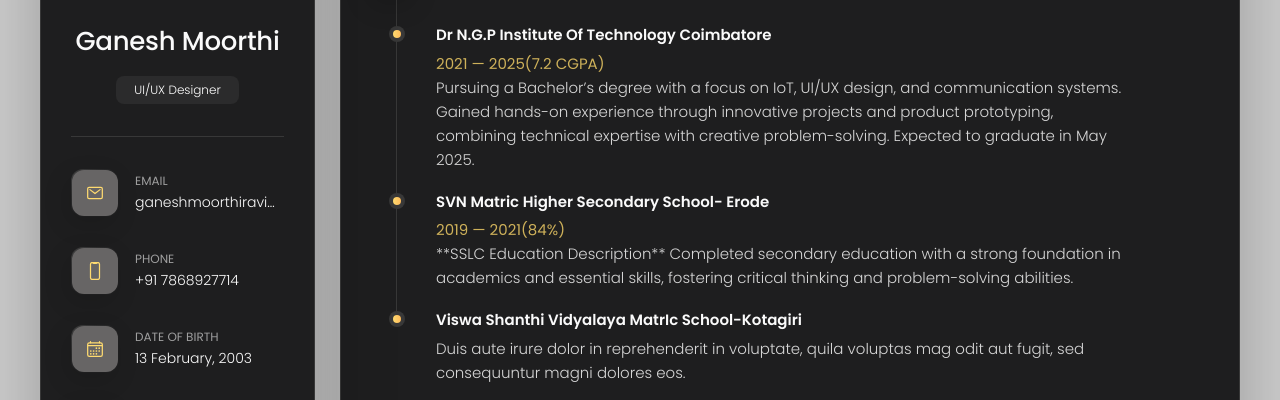
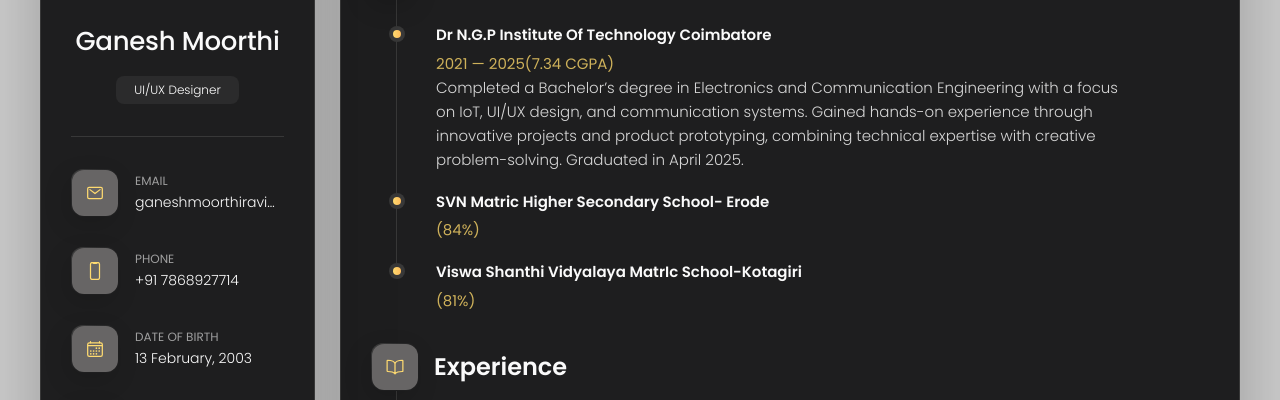
Before and after one commit to GaneshMoorthir/Portfolio, a plain HTML site: page index.html in a window 1280 px wide. Both pictures are taken after a click on the button "Resume". Shown: the part 237-637 px from the top of the page. Drawn offline with nearby package versions, Linux system fonts and the light colour scheme.

Commit message:
Update index.html

```diff
--- a/index.html
+++ b/index.html
@@ -448,10 +448,11 @@ Dakshesh was hired to create a comprehensive corporate identity for our brand, a
 
               <h4 class="h4 timeline-item-title">Dr N.G.P Institute of Technology Coimbatore</h4>
 
-              <span>2021 — 2025(7.2 CGPA)</span>
+              <span>2021 — 2025(7.34 CGPA)</span>
 
               <p class="timeline-text">
-Pursuing a Bachelor’s degree with a focus on IoT, UI/UX design, and communication systems. Gained hands-on experience through innovative projects and product prototyping, combining technical expertise with creative problem-solving. Expected to graduate in May 2025.
+Completed a Bachelor’s degree in Electronics and Communication Engineering with a focus on IoT, UI/UX design, and communication systems. Gained hands-on experience through innovative projects and product prototyping, combining technical expertise with creative problem-solving. Graduated in April 2025.
+
               </p>
 
             </li>
@@ -460,12 +461,10 @@ Pursuing a Bachelor’s degree with a focus on IoT, UI/UX design, and communicat
 
               <h4 class="h4 timeline-item-title">SVN Matric Higher Secondary School- Erode</h4>
 
-              <span>2019 — 2021(84%)</span>
+              <span>(84%)</span>
 
               <p class="timeline-text">
-                **SSLC Education Description**
 
-Completed secondary education with a strong foundation in academics and essential skills, fostering critical thinking and problem-solving abilities.
               </p>
 
             </li>
@@ -474,12 +473,10 @@ Completed secondary education with a strong foundation in academics and essentia
 
               <h4 class="h4 timeline-item-title">Viswa Shanthi Vidyalaya MatrIc School-Kotagiri</h4>
 
-              <span></span>
+              <span>(81%) </span>
 
               <p class="timeline-text">
-                Duis aute irure dolor in reprehenderit in voluptate, quila voluptas mag odit aut fugit, sed consequuntur
-                magni dolores
-                eos.
+
               </p>
 
             </li>
```
